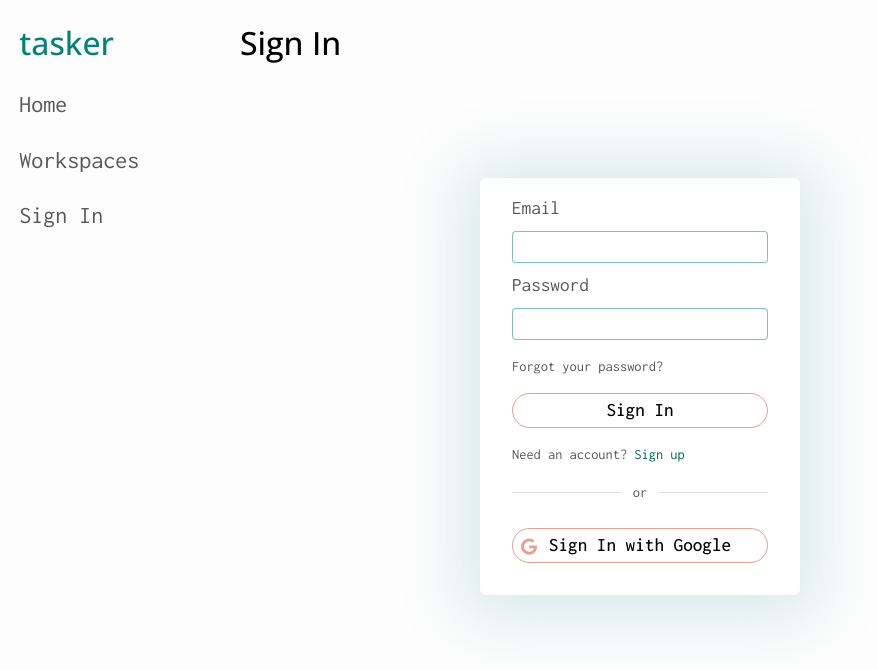
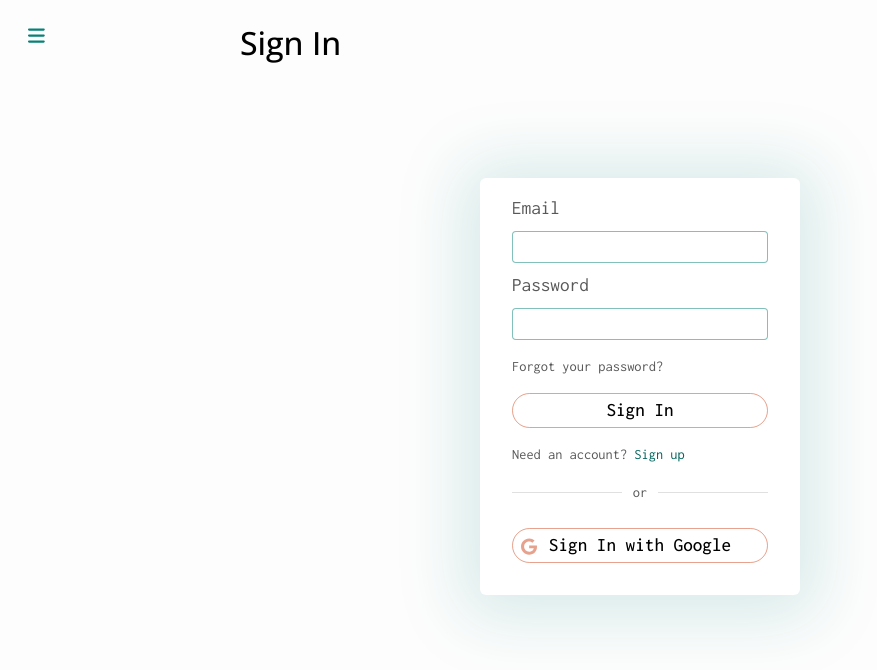
Before and after one commit to timgoalen/tasker, a Next.js app: page /signin in a window 1280 px wide. Shown: the top 670 px of the page, without its empty margins (0-877 px from the left). Built offline with nearby package versions, Linux system fonts and the light colour scheme.

Commit message:
feat: reveal dashboard on hover

```diff
--- /dev/null
+++ b/app/styles/Dashboard.module.css
@@ -0,0 +1,15 @@
+.icon {
+  position: absolute;
+  top: 1.2rem;
+  left: 1.2rem;
+  color: var(--primary-colour);
+  font-size: 1.2rem;
+  height: 2.2rem;
+  width: 2.2rem;
+  border-radius: 50%;
+}
+
+.icon:hover {
+  color: var(--primary-colour-dark);
+  background-color: var(--white);
+}
--- a/app/styles/WorkspaceListItem.module.css
+++ b/app/styles/WorkspaceListItem.module.css
@@ -8,7 +8,7 @@
 }
 
 .container:hover {
-  background-color: #d161400d;
+  background-color: var(--light-hover);
 }
 
 .icon {
--- a/app/styles/WorkspacesListHead.module.css
+++ b/app/styles/WorkspacesListHead.module.css
@@ -46,9 +46,9 @@
 }
 
 .addNew:hover .text {
-  color: var(--primary-colour);
+  color: var(--primary-colour-dark);
 }
 
 .addNew:hover .icon {
-  color: var(--primary-colour);
+  color: var(--primary-colour-dark);
 }
--- a/app/styles/globals.css
+++ b/app/styles/globals.css
@@ -13,6 +13,7 @@
   --grey-light: #555555;
   --black: #000;
   --white: #fff;
+  --light-hover: #d161400d;
   --page-box-shadow: 0px 4px 66px 19px rgba(0, 0, 0, 0.05);
   --page-box-shadow-2: 0px 4px 66px 19px #04817826;
 }
@@ -36,10 +37,8 @@ body {
 }
 
 .dashboard-container {
-  height: 100vh;
-  height: 100dvh;
-  width: 15%;
   position: fixed;
+  top: 2rem;
 }
 
 .side-nav {
--- a/app/ui/dashboard/Dashboard.tsx
+++ b/app/ui/dashboard/Dashboard.tsx
@@ -1,12 +1,46 @@
+"use client";
+import { useState } from "react";
+
 import { openSans } from "@/app/ui/fonts";
+import { FontAwesomeIcon } from "@fortawesome/react-fontawesome";
+import { faBars, faAnglesDown } from "@fortawesome/free-solid-svg-icons";
+import { motion } from "framer-motion";
 
+import styles from "@/app/styles/Dashboard.module.css";
 import SideNav from "./SideNav";
 
 export default function Dashboard() {
+  const [isDashboardOpen, setIsDashboardOpen] = useState(false);
+
   return (
-    <section className="dashboard-container">
-      <div className={`${openSans.className} antialiased site-title`}>tasker</div>
-      <SideNav />
-    </section>
+    <>
+      {isDashboardOpen ? (
+        <div onMouseLeave={() => setIsDashboardOpen(false)}>
+          <button className={styles.icon}>
+            <FontAwesomeIcon icon={faAnglesDown} />
+          </button>
+
+          <motion.section
+            className="dashboard-container"
+            transition={{ duration: 0.2 }}
+            initial={{ x: -20, opacity: 0 }}
+            animate={{ x: 0, opacity: 1 }}
+          >
+            <div className={`${openSans.className} antialiased site-title`}>
+              tasker
+            </div>
+
+            <SideNav />
+          </motion.section>
+        </div>
+      ) : (
+        <button
+          className={styles.icon}
+          onMouseEnter={() => setIsDashboardOpen(true)}
+        >
+          <FontAwesomeIcon icon={faBars} />
+        </button>
+      )}
+    </>
   );
 }
```
